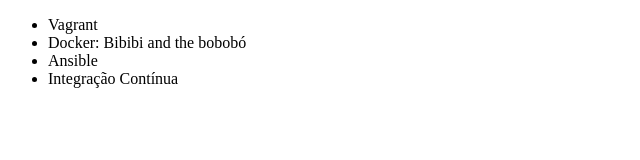
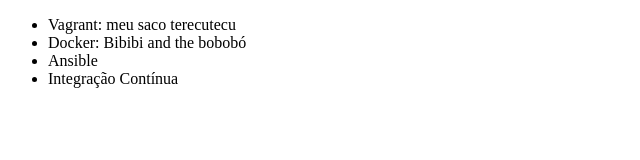
Before and after one commit to Magnic0/alura-git, a plain HTML site: page index.html in a window 1280 px wide. Shown: the whole page, without its empty margins (0-640 px from the left). Drawn offline with Linux system fonts and the light colour scheme.

Commit message:
alterando o nome do curso de Vagrant

```diff
--- a/index.html
+++ b/index.html
@@ -15,7 +15,7 @@
 
     <ul>
 
-        <li>Vagrant</li>
+        <li>Vagrant: meu saco terecutecu</li>
         <li>Docker: Bibibi and the bobobó</li>
         <li>Ansible</li>
         <li>Integração Contínua</li>
```
